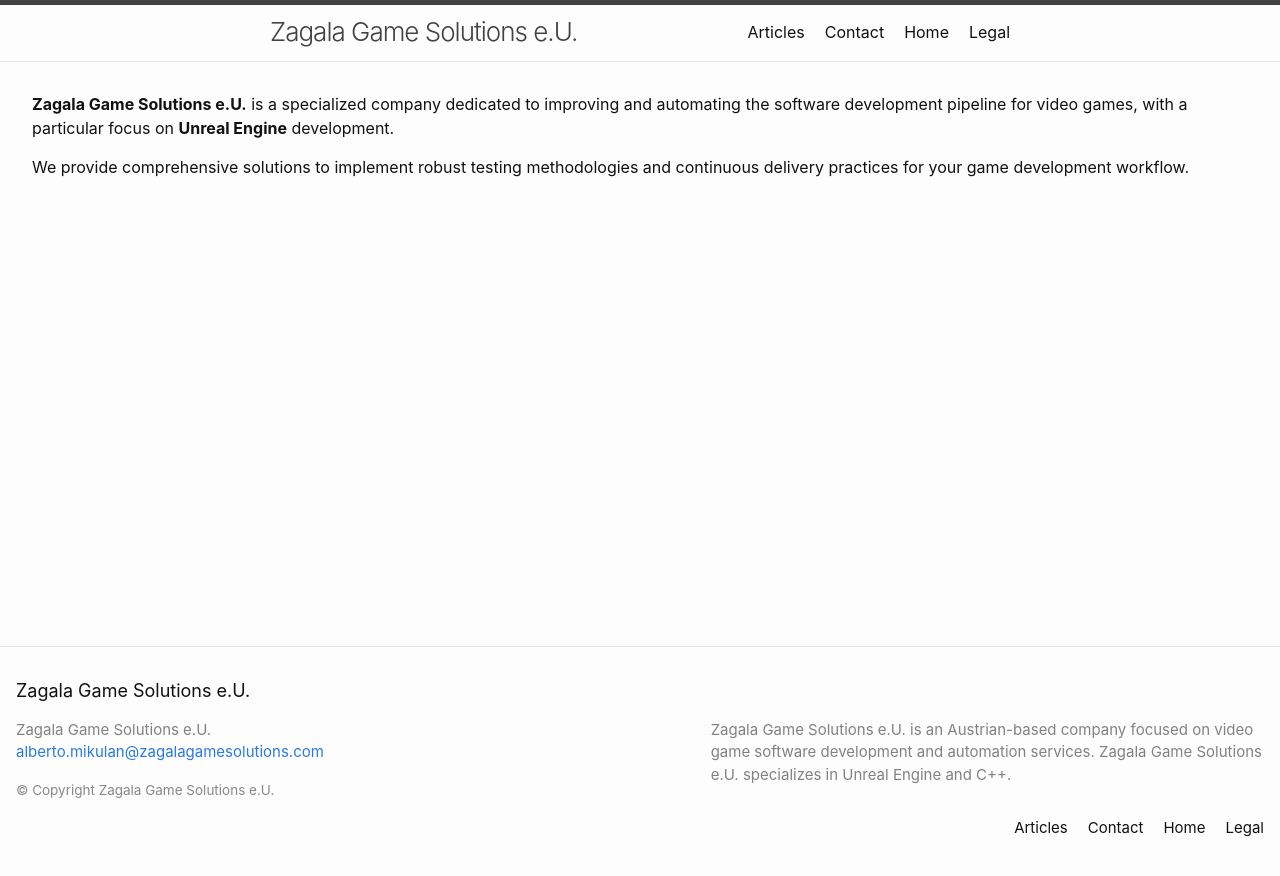
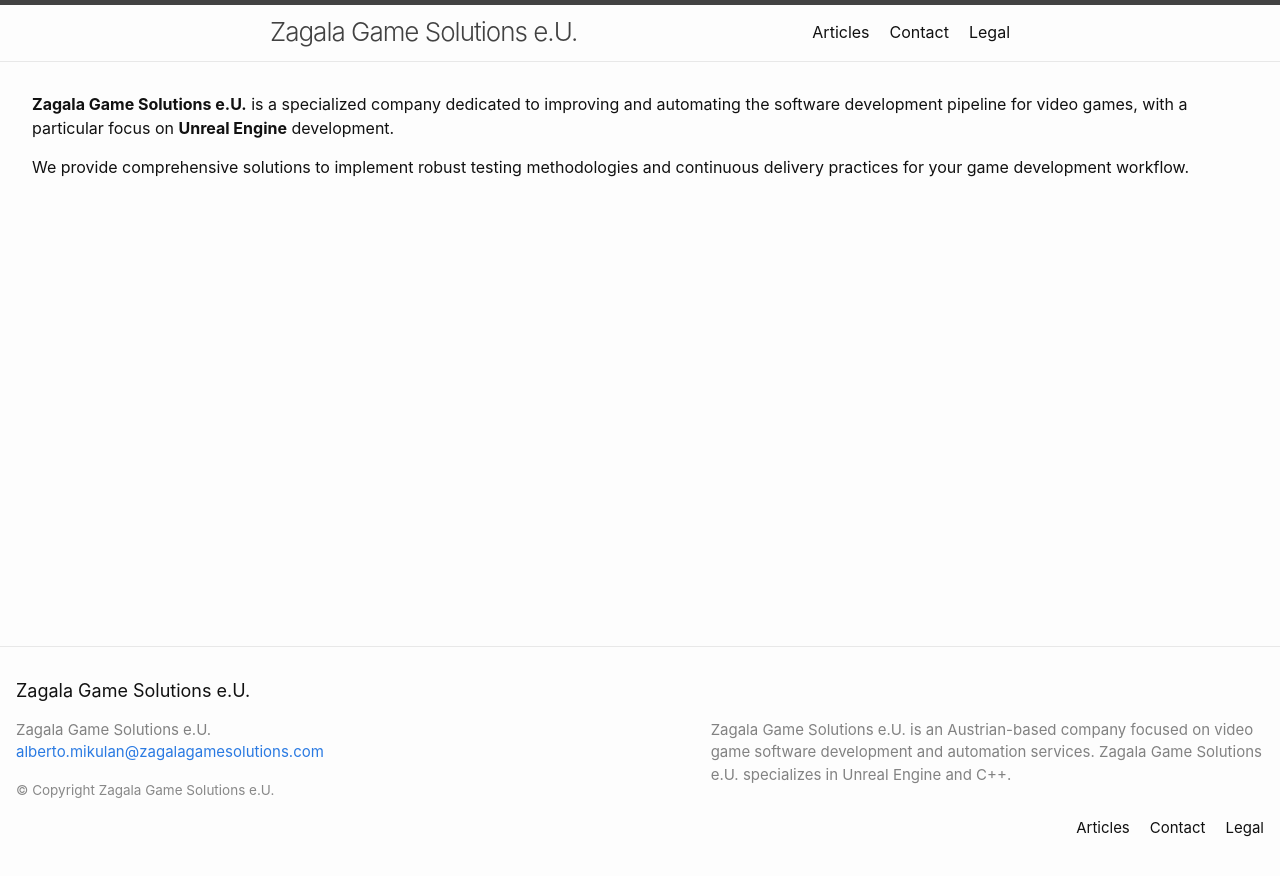
Before and after one commit to zagalagamesolutions/zagalagamesolutions.github.io, a Jekyll site: the page built from index.markdown, in a window 1280 px wide. Shown: the top 876 px of the page. Built offline with Jekyll 4.4.1, drawn with Linux system fonts in a browser that asks for light colours.

Commit message:
Remove Home link from site navigation.

```diff
--- a/_includes/footer.html
+++ b/_includes/footer.html
@@ -37,7 +37,7 @@
             <div class="trigger">
               {%- for path in page_paths -%}
                 {%- assign my_page = site.pages | where: "path", path | first -%}
-                {%- if my_page.title -%}
+                {%- if my_page.title and my_page.url != "/" and my_page.url != "/index.html" -%}
                   <a class="page-link" href="{{ my_page.url | relative_url }}">{{ my_page.title | escape }}</a>
                 {%- endif -%}
               {%- endfor -%}
--- a/_includes/header.html
+++ b/_includes/header.html
@@ -19,7 +19,7 @@
         <div class="trigger">
           {%- for path in page_paths -%}
             {%- assign my_page = site.pages | where: "path", path | first -%}
-            {%- if my_page.title -%}
+            {%- if my_page.title and my_page.url != "/" and my_page.url != "/index.html" -%}
             <a class="page-link" href="{{ my_page.url | relative_url }}">{{ my_page.title | escape }}</a>
             {%- endif -%}
           {%- endfor -%}
```
